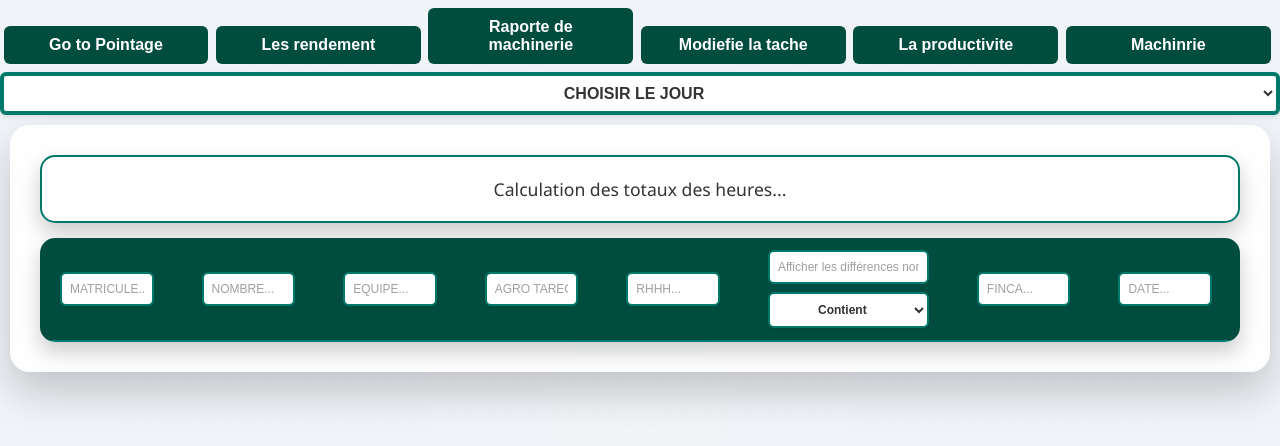
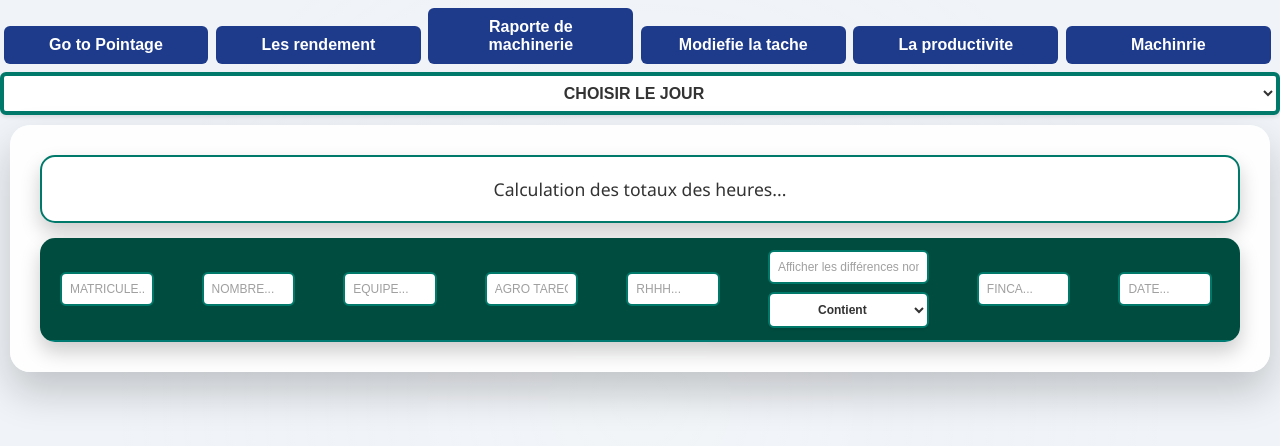
Before and after one commit to aromaherbex/LUNDI, a plain HTML site: page index.html in a window 1280 px wide. Drawn offline with Linux system fonts and the light colour scheme; no server answers.

Commit message:
Update index.html

```diff
--- a/index.html
+++ b/index.html
@@ -231,7 +231,7 @@ body {
       font-size: 16px;
       font-weight: 600;
       color: #fff;
-      background-color: #004d40;
+      background-color: #1e3a8a;
       border: none;
       border-radius: 6px;
       cursor: pointer;
```
